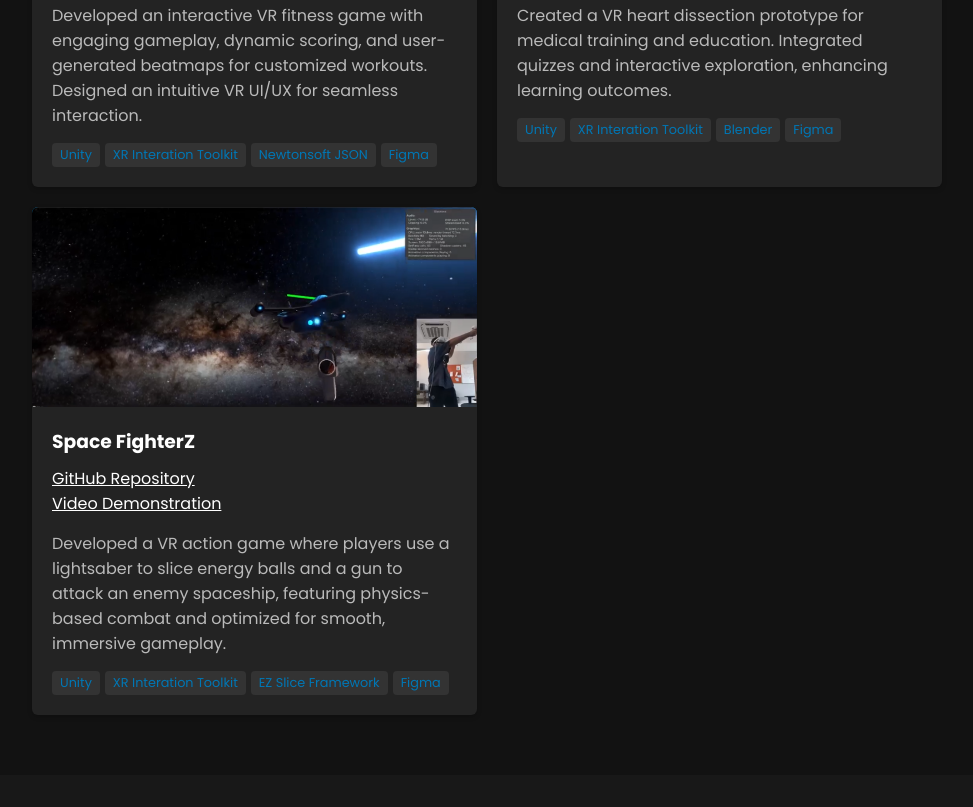
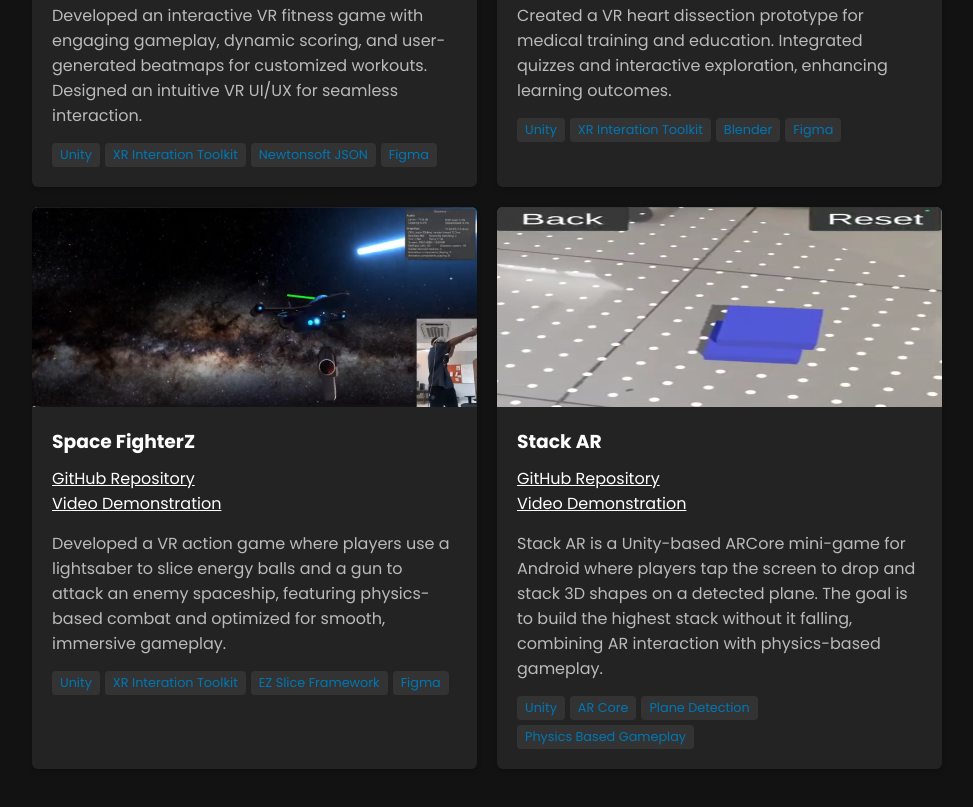
Before and after one commit to MeVishvekMe/responsive-portfolio, a plain HTML site: page index.html in a window 1280 px wide. Shown: the part 2156-2963 px from the top of the page, without its empty margins (278-1251 px from the left). Drawn offline with Linux system fonts and the light colour scheme.

Commit message:
added project 4

```diff
--- a/index.html
+++ b/index.html
@@ -172,6 +172,25 @@
                         </div>
                     </div>
                 </div>
+                <div class="project-card">
+                    <div class="project-img"><img src="assets/project4.png" alt=""></div>
+                    <div class="project-info">
+                        <h3>Stack AR</h3>
+                        <p>
+                            <a href="https://github.com/MeVishvekMe/stack_ar" target="_blank">GitHub Repository</a>
+                            <br>
+                            <a href="https://drive.google.com/file/d/1UpCQ2LYrKy7fMOovt8_l2OUcefJ85hR8/view?usp=sharing" target="_blank">Video Demonstration</a>
+                        </p>
+                        <p>
+                            Stack AR is a Unity-based ARCore mini-game for Android where players tap the screen to drop and stack 3D shapes on a detected plane. The goal is to build the highest stack without it falling, combining AR interaction with physics-based gameplay.
+                        <div class="project-tags">
+                            <span class="tag">Unity</span>
+                            <span class="tag">AR Core</span>
+                            <span class="tag">Plane Detection</span>
+                            <span class="tag">Physics Based Gameplay</span>
+                        </div>
+                    </div>
+                </div>
             </div>
         </section>
 
```
Also changed, not shown: assets/project4.png (added), 1 other file.
